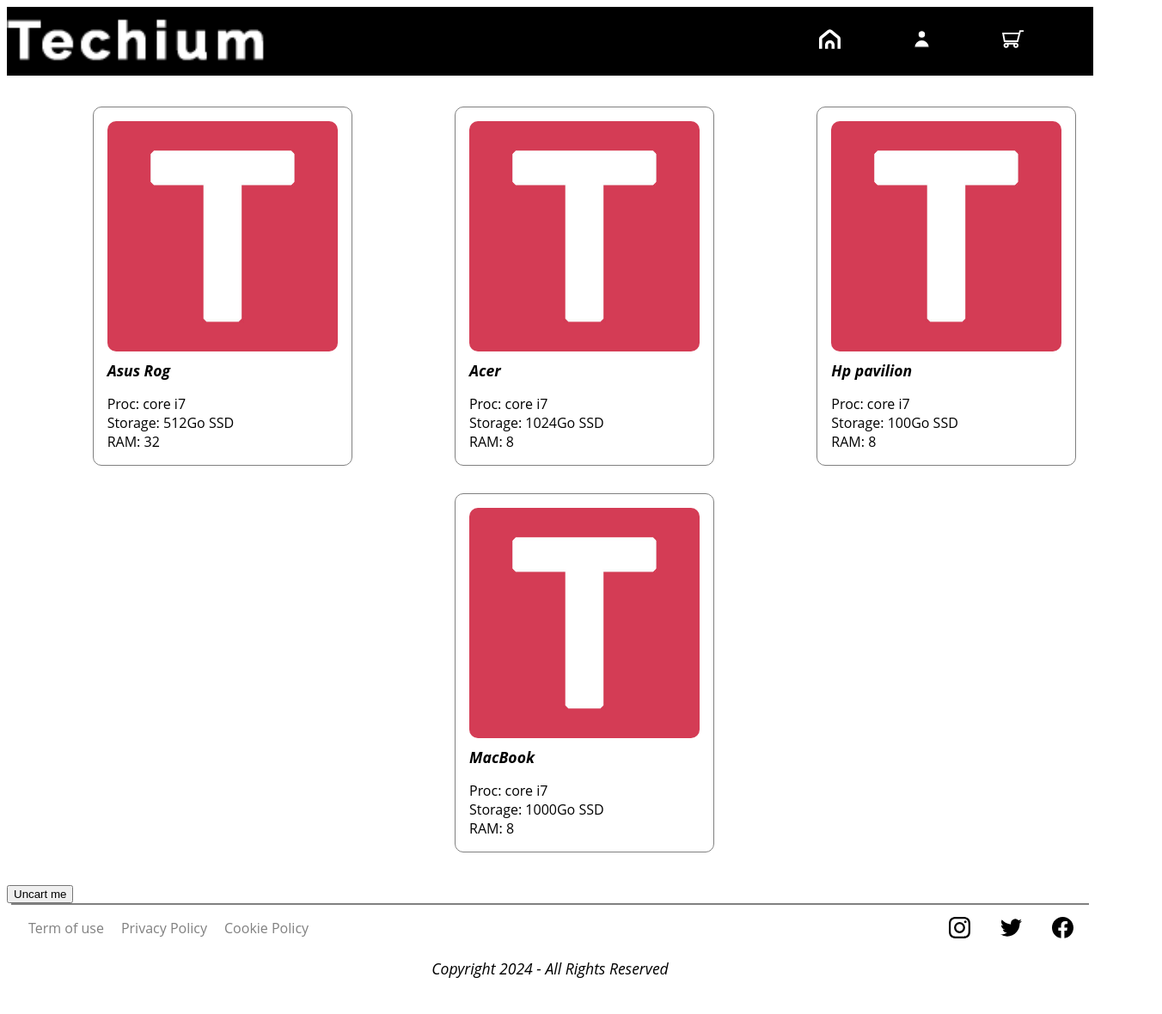
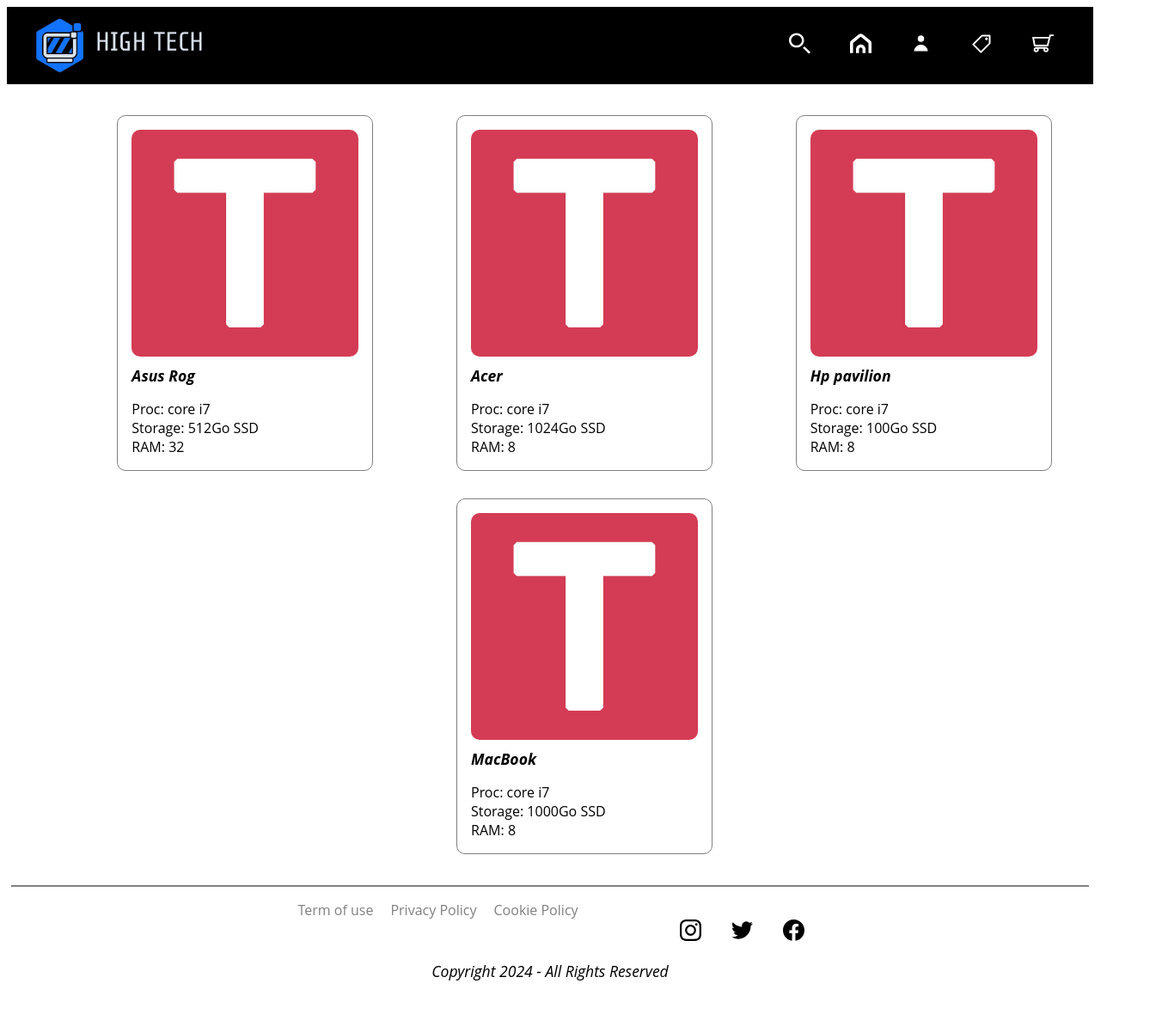
Before and after one commit to KOBBY-IM/-E-COMMERCE-FOR-COMPUTER-WEBSITE, a React app in the folder frontend/: page / in a window 1280 px wide. Shown: the top 1180 px of the page at 86% size, 1352 px wide, since content can reach past the window. Built offline with nearby package versions, Linux system fonts and the light colour scheme; the HTML template or start-up script is replaced by a standard one.

Commit message:
style: change logo and add new navbar items

```diff
--- a/frontend/src/App/App.js
+++ b/frontend/src/App/App.js
@@ -36,12 +36,13 @@
 
     return (
       <div className={css(styles.app)}>
+        <Header/>
         {displayDrawer &&
         <div className={css(styles.cart)}>
           <Cart/>
         </div>}
-        <div onClick={ displayDrawer ? (() => hideCartDrawer()) : (() => {})}>
-          <Header/>
+        <div className={css(styles.body)}
+        onClick={ displayDrawer ? (() => hideCartDrawer()) : (() => {})}>
           <Routes>
             <Route path='/'
             element={
@@ -53,9 +54,8 @@
             <Route path='/login' element={<Login />}/>
             <Route path='/signup' element={<SignUp />}/>
           </Routes>
-          <button >Uncart me</button>
-          <Footer />
         </div>
+        <Footer />
       </div>
   );
 }
@@ -84,6 +84,9 @@
     backgroundColor: 'white',
     right: '0px',
     border: 'dashed 1px grey'
+  },
+  body: {
+    padding: '0 40px'
   }
 });
 
--- a/frontend/src/Footer/Footer.js
+++ b/frontend/src/Footer/Footer.js
@@ -60,7 +60,7 @@
 		fontStyle: 'normal',
 		fontSize: '1rem',
 		paddingLeft: '20px',
-		gap: '20px'
+		gap: '20px',
   },
 	socialNav: {
 		listStyle: 'none',
@@ -69,12 +69,13 @@
 		// justifyContent: 'flex-end',
 		display: 'inline',
 		width: '100%',
-		gap: '10px'
+		gap: '10px',
 	},
 	sameLine: {
 		display: 'inline-block',
 		width: '50%',
-		height: '30px'
+		height: '30px',
+		padding: '0 50px'
 	},
 	liInline: {
 		// display: 'inline',
--- a/frontend/src/Header/Header.js
+++ b/frontend/src/Header/Header.js
@@ -4,13 +4,14 @@
 import { connect } from 'react-redux';
 import { StyleSheet, css } from 'aphrodite';
 import NavItem from './NavItem';
-import logo from '../assets/logo-white.png';
+import logo from '../assets/logo.png';
 import {
   SvgHome,
   SvgCart,
   SvgProfil,
-  SvgWishlist,
-  SvgSearch} from '../SVG/svg';
+  SvgSearch,
+  SvgSales
+} from '../SVG/svg';
 import { displayCartDrawer } from '../actions/uiActionCreator';
 
 class Header extends React.Component {
@@ -30,10 +31,10 @@
         <div>
           <nav>
             <ul className={css(styles.navBar)}>
-              {/* <NavItem to='/' children={<SvgSearch />}/> */}
+              <NavItem to='/' children={<SvgSearch />}/>
               <NavItem to='/' children={<SvgHome />}/>
               <NavItem to='/login' children={<SvgProfil />} />
-              {/* <NavItem to='/' children={<SvgWishlist />}/> */}
+              <NavItem to='/' children={<SvgSales />}/>
               <NavItem action={displayCartDrawer} to='' children={<SvgCart />}/>
             </ul>
           </nav>
@@ -60,10 +61,11 @@
     justifyContent: 'space-between',
     alignItems: 'center',
     width: '100%',
-    backgroundColor: 'black'
+    backgroundColor: 'black',
+    height: '90px'
   },
   logo: {
-    height: '75px'
+    height: '130px',
   },
   svg: {
     fill: 'green',
--- a/frontend/src/ProductsList/Products.js
+++ b/frontend/src/ProductsList/Products.js
@@ -39,7 +39,7 @@
     display: 'block',
     margin: '1rem 1rem',
     padding: '1rem 1rem 0',
-    width: 'calc((100% / 4) - 3rem )',
+    width: 'calc((100% / 4) - 2rem )',
     border: 'solid 1px grey',
     borderRadius: '10px',
 
--- a/frontend/src/SVG/svg.js
+++ b/frontend/src/SVG/svg.js
@@ -84,28 +84,16 @@
 
 export const SvgWishlist = () => {
   return (
-    <svg width="25" height="25" viewBox="0 0 24 24" xmlns="http://www.w3.org/2000/svg">
-       <title>
-        Wishlist
-      </title>
-      <path fillRule="evenodd" clipRule="evenodd" d="M12 6.00019C10.2006 3.90317 7.19377 3.2551 4.93923 5.17534C2.68468 7.09558 2.36727 10.3061 4.13778 12.5772C5.60984 14.4654 10.0648 18.4479 11.5249 19.7369C11.6882 19.8811 11.7699 19.9532 11.8652 19.9815C11.9483 20.0062 12.0393 20.0062 12.1225 19.9815C12.2178 19.9532 12.2994 19.8811 12.4628 19.7369C13.9229 18.4479 18.3778 14.4654 19.8499 12.5772C21.6204 10.3061 21.3417 7.07538 19.0484 5.17534C16.7551 3.2753 13.7994 3.90317 12 6.00019Z" fill='black' strokeWidth="2" strokeLinecap="round" strokeLinejoin="round"/>
+    <svg width="25" height="25" viewBox="0 0 32 32" xmlns="http://www.w3.org/2000/svg">
+      <path d="M6.509,28.871a1,1,0,0,0,1.01-.016L16,23.715l8.481,5.14A1,1,0,0,0,26,28V5a1,1,0,0,0-1-1H7A1,1,0,0,0,6,5V28A1,1,0,0,0,6.509,28.871ZM8,6H24V26.225L16.519,21.69a1,1,0,0,0-1.037,0L8,26.225Zm8.21,13.28a1,1,0,0,0,.588-.191A16.842,16.842,0,0,0,20.42,15.5a4.863,4.863,0,0,0,1.209-3.973,3.373,3.373,0,0,0-3.475-2.551A3.291,3.291,0,0,0,16,10.068a3.291,3.291,0,0,0-2.154-1.087,3.363,3.363,0,0,0-3.475,2.551,4.864,4.864,0,0,0,1.209,3.973A16.851,16.851,0,0,0,15.2,19.089a1,1,0,0,0,.588.191Zm-3.024-4.968a3.089,3.089,0,0,1-.863-2.341,1.365,1.365,0,0,1,1.271-1c.028,0,.058,0,.087,0a1.358,1.358,0,0,1,1.175,1.208,1,1,0,0,0,1,.945h.295a1,1,0,0,0,1-.945,1.283,1.283,0,0,1,2.532-.211,3.088,3.088,0,0,1-.863,2.341A14.83,14.83,0,0,1,16,17.188,14.841,14.841,0,0,1,13.186,14.313Z"/>
     </svg>
   );
 };
 
 export const SvgSales = () => {
   return (
-    <svg version="1.0" id="Layer_1" xmlns="http://www.w3.org/2000/svg"
-	  width="25" height="25" viewBox="0 0 64 64" enable-background="new 0 0 64 64">
-       <title>
-        Sales
-      </title>
-      <g>
-        <polygon fill="none" stroke="#000000" strokeWidth="2" strokeMiterlimit="10" points="21.903,5 55,38.097 34.097,59 1,25.903
-          1,5 	"/>
-        <polyline fill="none" stroke="#000000" strokeWidth="2" strokeMiterlimit="10" points="29.903,5 63,38.097 42.097,59 	"/>
-        <circle fill="none" stroke="#000000" strokeWidth="2" strokeMiterlimit="10" cx="14" cy="18" r="5"/>
-      </g>
+    <svg width="25" height="25" viewBox="0 0 64 64" id="icons" xmlns="http://www.w3.org/2000/svg">
+      <path d="M55,7H32a2,2,0,0,0-1.41.59l-26,26a2,2,0,0,0,0,2.82l23,23a2,2,0,0,0,2.82,0l26-26A2,2,0,0,0,57,32V9A2,2,0,0,0,55,7ZM53,31.17l-24,24L8.83,35l24-24H53Z"/><circle class="cls-1" cx="45.5" cy="18.5" r="3.5"/>
     </svg>
   );
 };
```
Also changed, not shown: frontend/src/assets/logo.jpg (added), frontend/src/assets/logo.png (added), 6 other files (tests, documents, lock files or other folders).
